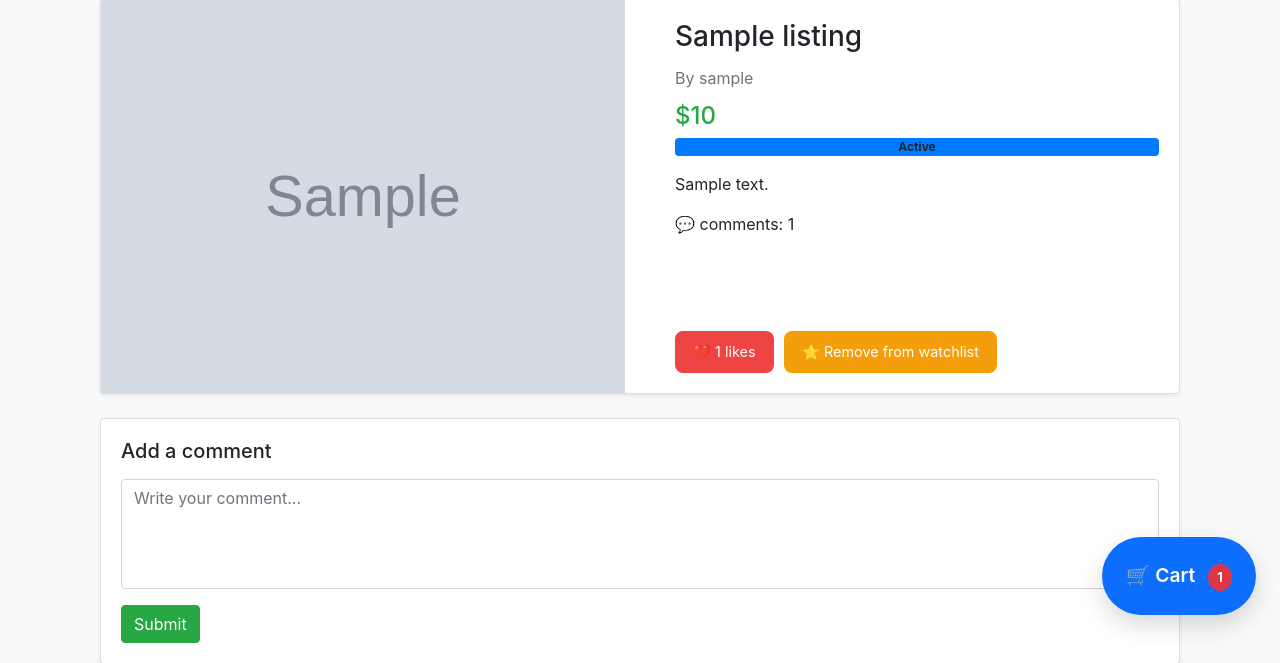
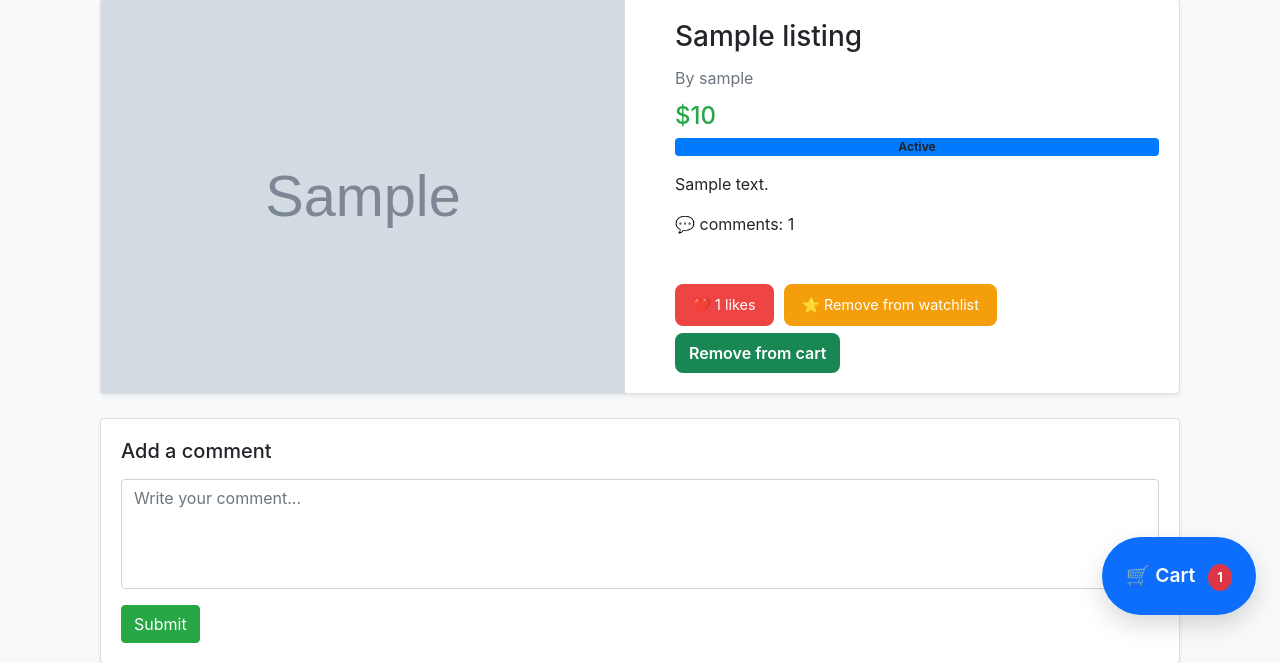
Before and after one commit to AbdulRahman-cy/E-Commerce-Web-Platform, a Django app: page /listing/1 in a window 1280 px wide. Shown: the part 161-824 px from the top of the page. Run offline with Django 3.2, Linux system fonts and the light colour scheme; a user stored in the database is signed in; tables that the repository leaves empty hold one stand-in row (values such as "Sample post"); grey boxes marked "Sample" are stand-in pictures; some libraries are stand-ins or nearby versions.

Commit message:
Adding add to cart button in listing url

```diff
--- a/auctions/templates/auctions/index.html
+++ b/auctions/templates/auctions/index.html
@@ -82,6 +82,7 @@
     border-color: #f59e0b;
     color: white;
 }
+
 .cart-btn {
     padding: 8px 14px;
     border-radius: 8px;
@@ -254,7 +255,7 @@
                 const csrftoken = getCookie('csrftoken');
                 const cartButton = document.getElementById('cartButton');
                 try{
-                    response = await fetch(`listing/${listingId}/cart/`, {
+                    response = await fetch(`/listing/${listingId}/cart/`, {
                     method : "POST",
                     headers: {
                             'X-CSRFToken': csrftoken,
--- a/auctions/templates/auctions/listing.html
+++ b/auctions/templates/auctions/listing.html
@@ -48,6 +48,31 @@
     background: #f59e0b;
     border-color: #f59e0b;
     color: white;
+}
+
+.cart-btn {
+    padding: 8px 14px;
+    border-radius: 8px;
+    border: none;
+    background: #0d6efd;
+    color: white;
+    font-weight: 600;
+    cursor: pointer;
+    transition: all 0.15s ease;
+    margin-top: 7px;
+}
+
+.cart-btn:hover {
+    background: #0b5ed7;
+}
+
+.cart-btn:disabled {
+    background: #adb5bd;
+    cursor: not-allowed;
+}
+
+.cart-btn.in-cart {
+    background: #198754;
 }
 
 </style>
@@ -111,6 +136,11 @@
                     class="watchlist-btn {% if listing in watchlist %}added{% endif %}">
                 ⭐ {% if listing in watchlist %}Remove from watchlist{% else %}Add to watchlist{% endif %}
             </button>
+
+            <button class="cart-btn {% if listing in cart %}in-cart{% endif %}"
+              data-listing-id="{{ listing.id }}" type="button">
+                  {% if listing in cart %}Remove from cart{% else %}🛒 Add to cart{% endif %}
+              </button>
           </form>
 
           </div>
@@ -223,7 +253,31 @@
       alert('Failed to update like');
     }
     });
-  });
+    cartBtn = document.querySelector('.cart-btn');
+    cartBtn.addEventListener('click', async function() {
+                const listingId = this.dataset.listingId;
+                const csrftoken = getCookie('csrftoken');
+                const cartButton = document.getElementById('cartButton');
+                try{
+                    response = await fetch(`/listing/${listingId}/cart/`, {
+                    method : "POST",
+                    headers: {
+                            'X-CSRFToken': csrftoken,
+                            'Content-Type': 'application/json',
+                        },
+                        body: JSON.stringify({})
+                    });
+                    const data = await response.json();
+                    //Then modify it here for realtime change
+                    window.updateCartUI(data.cart_count, data.in_cart, cartBtn);
+                }
+                catch(error){
+                    console.error('Error:', error);
+                    alert('Failed to add to cart');
+                }
+
+            });
+        });
 </script>
 
 {% endblock %}
```
